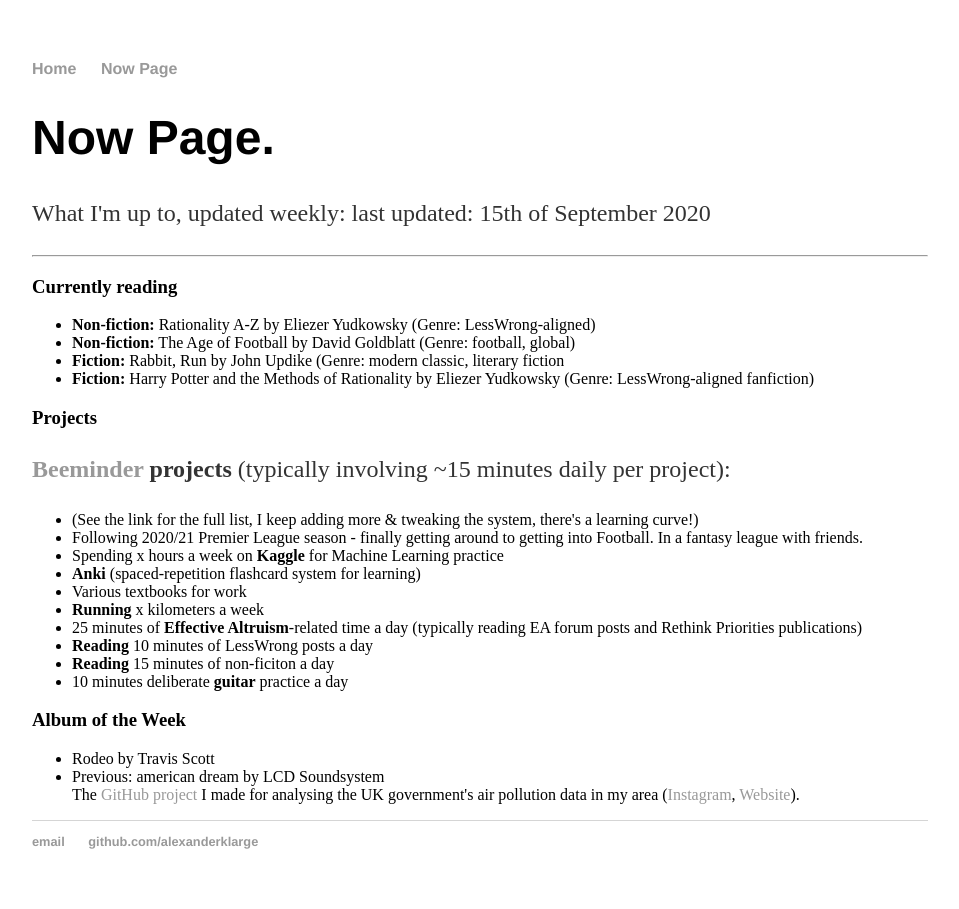
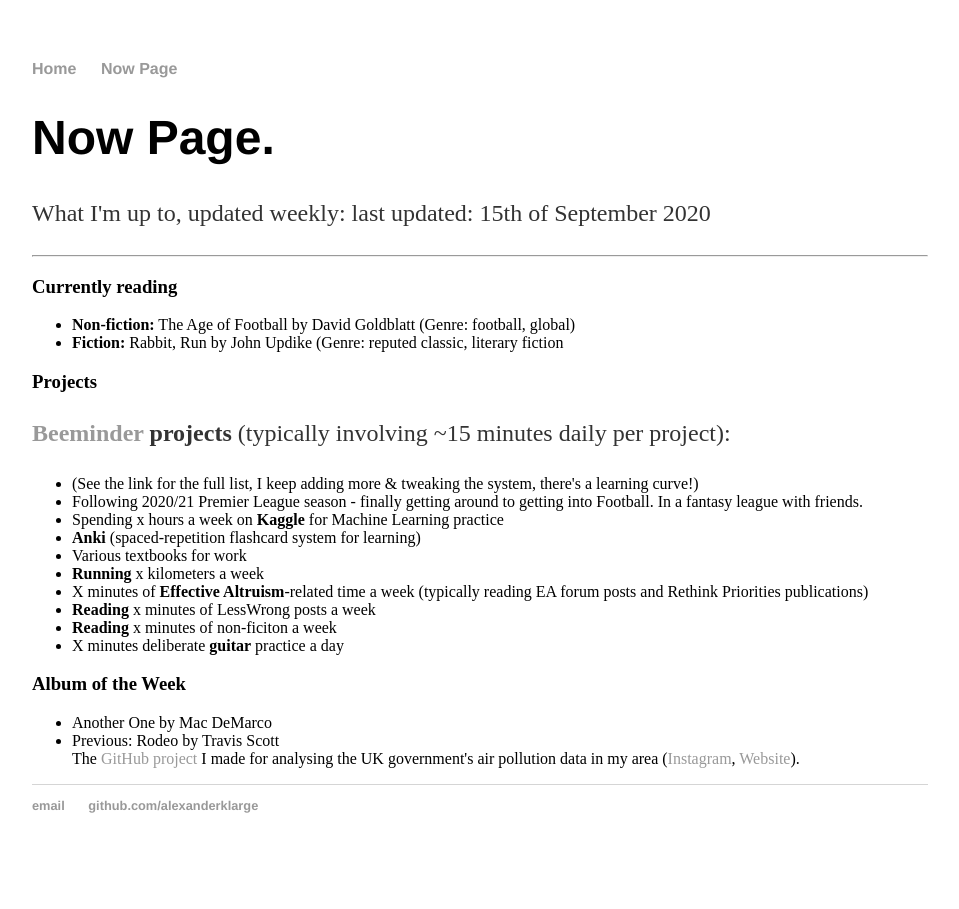
Before and after one commit to alexanderklarge/alexanderklarge.github.io, a Jekyll site: the page built from nowpage/index.html, in a window 1280 px wide. Shown: the whole page, without its empty margins (160-1119 px from the left). Built offline with Jekyll 4.4.1, drawn with Linux system fonts in a browser that asks for light colours.

Commit message:
Weekly update

```diff
--- a/index.html
+++ b/index.html
@@ -6,5 +6,5 @@
 	<h1>Hi there, I'm Alex.</h1>
 	<p>I'm a 24 year old Junior Data Analyst, currently working on a few different <a href='https://www.beeminder.com/alexanderklarge'>projects</a>. I'm interested in data science & machine learning, coding, academic research, the Effective Altruism & LessWrong communities, and quantified-self / self-improvement / personal knowledge management.</p>
 	<p>I'm a recent re-discoverer of the Effective Altruism space, and am in the process of teaching myself the skills to go from a data analyst to a data scientist in order to increase my career capital & earning-to-give ability.</p>
-	<p>I'm a huge Anki + Beeminder + Roam Research advocate and have had to force myself to not bring them up around friends due to espousing their virtues too often.</p>
+	<p>I'm a huge Anki + Beeminder + (recently added) Roam Research advocate and have actually had to force myself to stop bringing them up around friends due to going on about them (especially Anki) too often.</p>
 </div><!-- /.blurb -->
--- a/nowpage/index.html
+++ b/nowpage/index.html
@@ -9,10 +9,10 @@
 <hr>
 <h3>Currently reading</h3>
 <ul>
-	<li><b>Non-fiction:</b> Rationality A-Z by Eliezer Yudkowsky (Genre: LessWrong-aligned)</li>
+	<!--<li><b>Non-fiction:</b> Rationality A-Z by Eliezer Yudkowsky (Genre: LessWrong-aligned)</li>-->
 	<li><b>Non-fiction:</b> The Age of Football by David Goldblatt (Genre: football, global)</li>
-	<li><b>Fiction:</b> Rabbit, Run by John Updike (Genre: modern classic, literary fiction</li>
-	<li><b>Fiction:</b> Harry Potter and the Methods of Rationality by Eliezer Yudkowsky (Genre: LessWrong-aligned fanfiction)</li>
+	<li><b>Fiction:</b> Rabbit, Run by John Updike (Genre: reputed classic, literary fiction</li>
+	<!--<li><b>Fiction:</b> Harry Potter and the Methods of Rationality by Eliezer Yudkowsky (Genre: LessWrong-aligned fanfiction)</li>-->
 </ul>
 <h3>Projects</h3>
 
@@ -24,15 +24,15 @@
 	<li><b>Anki</b> (spaced-repetition flashcard system for learning)</li>
 	<li>Various textbooks for work</li>
 	<li><b>Running</b> x kilometers a week</li>
-	<li>25 minutes of <b>Effective Altruism</b>-related time a day (typically reading EA forum posts and Rethink Priorities publications)</li>
-	<li><b>Reading</b> 10 minutes of LessWrong posts a day</li>
-	<li><b>Reading</b> 15 minutes of non-ficiton a day</li>
-	<li>10 minutes deliberate <b>guitar</b> practice a day</li>
+	<li>X minutes of <b>Effective Altruism</b>-related time a week (typically reading EA forum posts and Rethink Priorities publications)</li>
+	<li><b>Reading</b> x minutes of LessWrong posts a week</li>
+	<li><b>Reading</b> x minutes of non-ficiton a week</li>
+	<li>X minutes deliberate <b>guitar</b> practice a day</li>
 </ul>
 
 <h3>Album of the Week</h3>
 <ul>
-	<li>Rodeo by Travis Scott</li>
-	<li>Previous: american dream by LCD Soundsystem</li>
+	<li>Another One by Mac DeMarco</li>
+	<li>Previous: Rodeo by Travis Scott</li>
 
 The <a href="https://github.com/alexanderklarge/DerbyAirPollution">GitHub project</a> I made for analysing the UK government's air pollution data in my area (<a href="https://www.instagram.com/derbyairpollution/">Instagram</a>, <a href="https://derbyairpollution.co.uk/">Website</a>).
```
